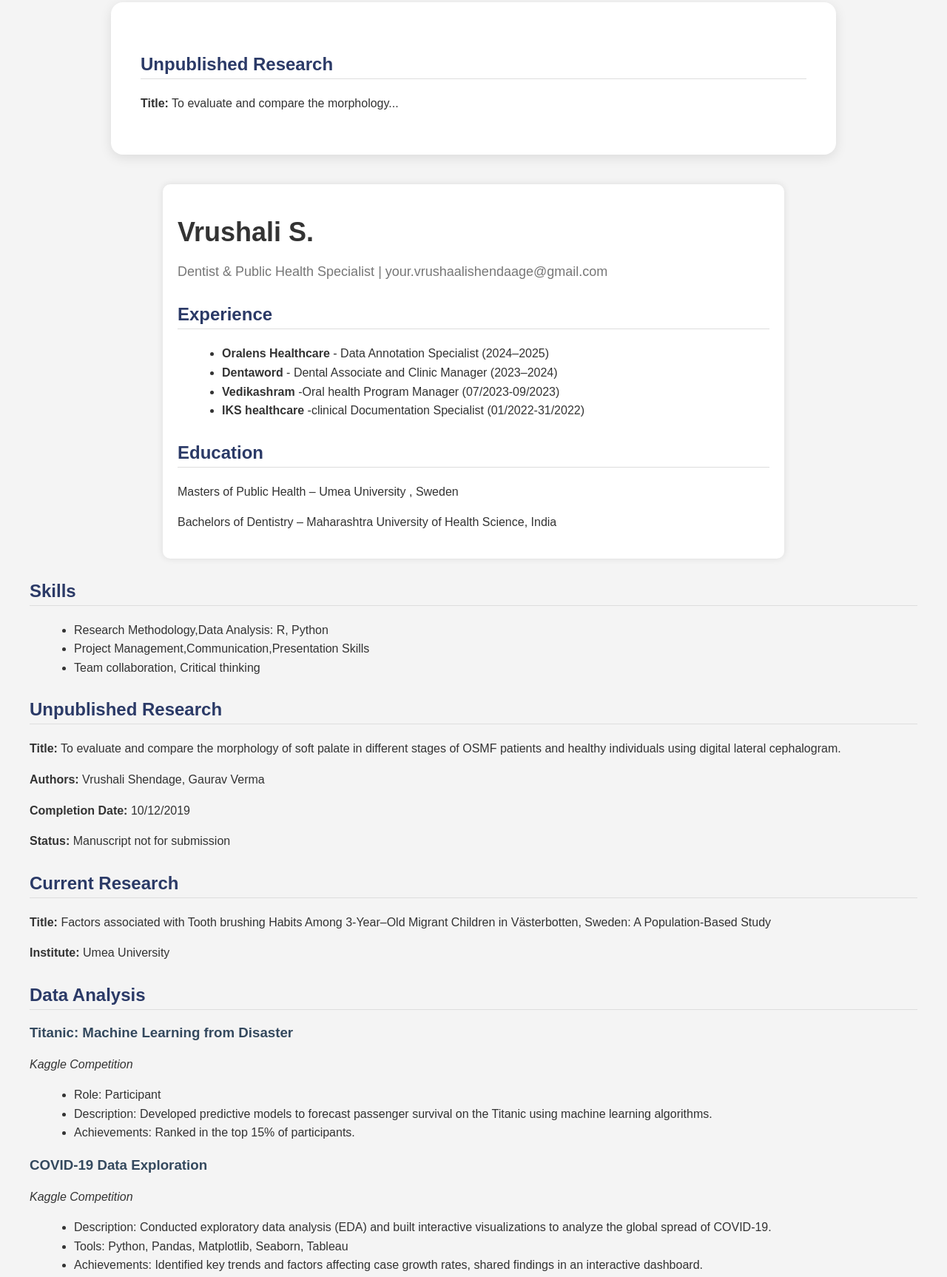
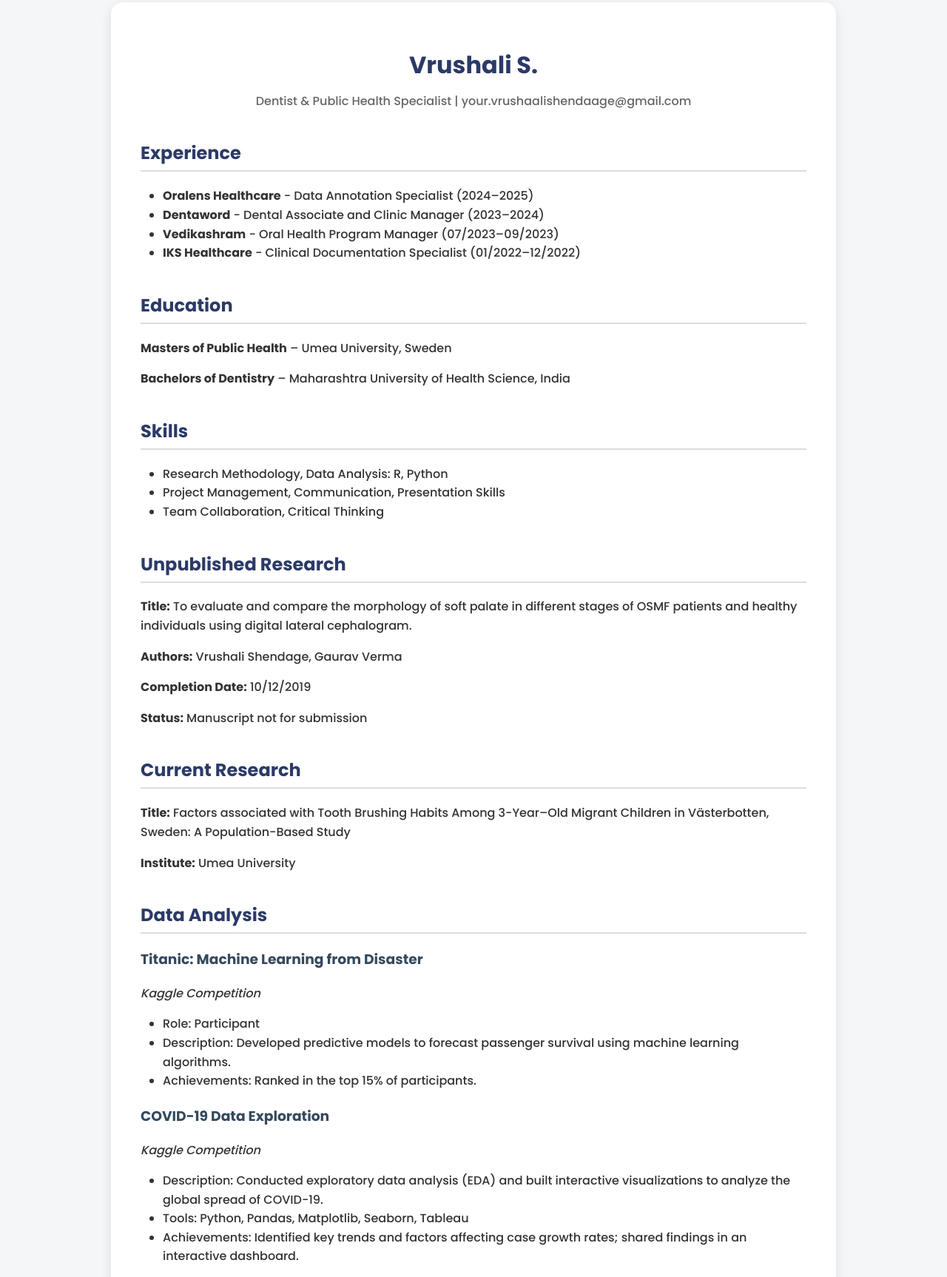
Before and after one commit to Vrushaalishendaage/Vrushaalishendaage, a website: page index.html in a window 1280 px wide. Shown: the part 37-1763 px from the top of the page at 74% size. Drawn offline with Linux system fonts and the light colour scheme.

Commit message:
Update index.html

```diff
--- a/index.html
+++ b/index.html
@@ -4,9 +4,13 @@
   <meta charset="UTF-8" />
   <meta name="viewport" content="width=device-width, initial-scale=1.0"/>
   <title>Vrushali S. - Resume</title>
+
+  <!-- Google Font -->
+  <link href="https://fonts.googleapis.com/css2?family=Poppins:wght@300;500;700&display=swap" rel="stylesheet"/>
+
   <style>
     body {
-      font-family: 'Segoe UI', sans-serif;
+      font-family: 'Poppins', sans-serif;
       background-color: #f4f6f8;
       color: #333;
       margin: 0;
@@ -20,6 +24,20 @@
       padding: 40px;
       border-radius: 16px;
       box-shadow: 0 4px 16px rgba(0,0,0,0.1);
+    }
+
+    h1 {
+      text-align: center;
+      font-weight: 700;
+      color: #2b3a67;
+    }
+
+    .title {
+      text-align: center;
+      font-size: 16px;
+      margin-top: -10px;
+      margin-bottom: 40px;
+      color: #666;
     }
 
     h2 {
@@ -41,12 +59,14 @@
 
     ul {
       margin-left: 20px;
+      padding-left: 10px;
     }
 
     .references {
       display: flex;
       flex-wrap: wrap;
       gap: 40px;
+      margin-top: 20px;
     }
 
     .references div {
@@ -54,47 +74,36 @@
     }
   </style>
 </head>
-
 <body>
   <div class="resume-container">
-    <!-- All your resume sections go here -->
-    <h2>Unpublished Research</h2>
-    <p><strong>Title:</strong> To evaluate and compare the morphology...</p>
+    <h1>Vrushali S.</h1>
+    <p class="title">Dentist & Public Health Specialist | your.vrushaalishendaage@gmail.com</p>
 
-    <!-- ...continue adding the rest of the resume here (as we generated earlier)... -->
-  </div>
-</body>
-</html>
-  <link rel="stylesheet" href="style.css"/>
-</head>
-<body>
-  <div class="container">
-    <h1>Vrushali S.</h1>
-    <p class="title"> Dentist & Public Health Specialist | your.vrushaalishendaage@gmail.com</p>
     <section>
       <h2>Experience</h2>
       <ul>
         <li><strong>Oralens Healthcare</strong> - Data Annotation Specialist (2024–2025)</li>
         <li><strong>Dentaword</strong> - Dental Associate and Clinic Manager (2023–2024)</li>
-        <li><strong>Vedikashram</strong> -Oral health Program Manager (07/2023-09/2023)</li>
-        <li><strong>IKS healthcare </strong> -clinical Documentation Specialist (01/2022-31/2022)</li>
+        <li><strong>Vedikashram</strong> - Oral Health Program Manager (07/2023–09/2023)</li>
+        <li><strong>IKS Healthcare</strong> - Clinical Documentation Specialist (01/2022–12/2022)</li>
       </ul>
     </section>
+
     <section>
       <h2>Education</h2>
-      <p> Masters of Public Health – Umea University , Sweden </p>
-      <p>Bachelors of Dentistry – Maharashtra University of Health Science, India</p>
+      <p><strong>Masters of Public Health</strong> – Umea University, Sweden</p>
+      <p><strong>Bachelors of Dentistry</strong> – Maharashtra University of Health Science, India</p>
     </section>
-  </div>
-</body>
+
     <section>
       <h2>Skills</h2>
       <ul>
-    <li> Research Methodology,Data Analysis: R, Python </li>
-    <li> Project Management,Communication,Presentation Skills</li>
-    <li>Team collaboration, Critical thinking</li>
+        <li>Research Methodology, Data Analysis: R, Python</li>
+        <li>Project Management, Communication, Presentation Skills</li>
+        <li>Team Collaboration, Critical Thinking</li>
       </ul>
     </section>
+
     <section>
       <h2>Unpublished Research</h2>
       <p><strong>Title:</strong> To evaluate and compare the morphology of soft palate in different stages of OSMF patients and healthy individuals using digital lateral cephalogram.</p>
@@ -105,17 +114,18 @@
 
     <section>
       <h2>Current Research</h2>
-  <p><strong>Title:</strong> Factors associated with Tooth brushing Habits Among 3-Year–Old Migrant Children in Västerbotten, Sweden: A Population-Based Study</p>
+      <p><strong>Title:</strong> Factors associated with Tooth Brushing Habits Among 3-Year–Old Migrant Children in Västerbotten, Sweden: A Population-Based Study</p>
       <p><strong>Institute:</strong> Umea University</p>
     </section>
 
     <section>
       <h2>Data Analysis</h2>
+
       <h3>Titanic: Machine Learning from Disaster</h3>
       <p><em>Kaggle Competition</em></p>
       <ul>
         <li>Role: Participant</li>
-    <li>Description: Developed predictive models to forecast passenger survival on the Titanic using machine learning algorithms.</li>
+        <li>Description: Developed predictive models to forecast passenger survival using machine learning algorithms.</li>
         <li>Achievements: Ranked in the top 15% of participants.</li>
       </ul>
 
@@ -123,8 +133,8 @@
       <p><em>Kaggle Competition</em></p>
       <ul>
         <li>Description: Conducted exploratory data analysis (EDA) and built interactive visualizations to analyze the global spread of COVID-19.</li>
-    <li> Tools: Python, Pandas, Matplotlib, Seaborn, Tableau</li>
-    <li>Achievements: Identified key trends and factors affecting case growth rates, shared findings in an interactive dashboard.</li>
+        <li>Tools: Python, Pandas, Matplotlib, Seaborn, Tableau</li>
+        <li>Achievements: Identified key trends and factors affecting case growth rates; shared findings in an interactive dashboard.</li>
       </ul>
     </section>
 
@@ -141,9 +151,28 @@
         <li>Python</li>
         <li>NVivo</li>
         <li>Tableau</li>
+        <li>Rayyan</li>
+        <li>EHR, EPIC Software</li>
+        <li>MS Office</li>
+        <li>Figma & Adobe</li>
       </ul>
     </section>
+
+    <section>
+      <h2>References</h2>
+      <div class="references">
+        <div>
+          <strong>Eva Selin</strong><br/>
+          Administrator<br/>
+          <em>Email:</em> eva.selin@umu.se
         </div>
-
-
+        <div>
+          <strong>Dipa Nitin Phirake</strong><br/>
+          Project Manager<br/>
+          <em>Email:</em> dipali.phirake@gmail.com
+        </div>
+      </div>
+    </section>
+  </div>
+</body>
 </html>
```
Lines whose indentation alone changed are shown as unchanged.
